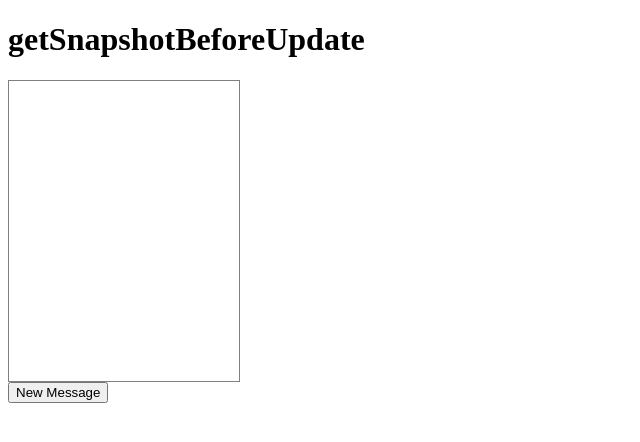
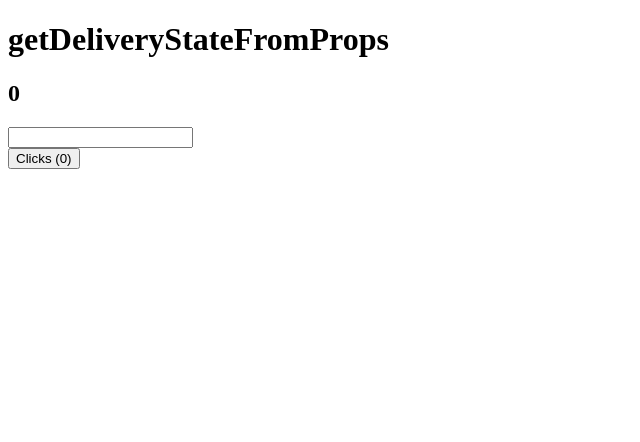
Before and after one commit to carlosmorera/CursoReact2020, a React (Create React App) app: page / in a window 1280 px wide. Shown: the top 442 px of the page, without its empty margins (0-640 px from the left). Built offline with nearby package versions, Linux system fonts and the light colour scheme.

Commit message:
Ejercicio donde  se hace uso del metodo getDeliveryStateFromProps

```diff
--- a/src/App.js
+++ b/src/App.js
@@ -1,115 +1,77 @@
 import React, {Component} from "react";
-import faker from 'faker'
 
-
-const chatSyle = {
-    width: 230,
-    height: 300,
-    border: '1px solid gray',
-    overflow: 'auto',
-    fontFamily: 'monospace'
-
-}
-const messageStyle = {
-    padding: '1em',
-    borderBottom: '1px solid #DDD'
-}
-const avatarStyle = {
-    width: 50,
-    height: 50,
-    borderRadius: '50%'
-}
-
-class Chat extends Component {
-    box = React.createRef()
-
-    getSnapshotBeforeUpdate(prevProps, prevState) {
-         const box = this.box.current
-
-        if (box.scrollTop + box.offsetHeight >= box.scrollHeight) {
-
-           return true
-
-        }
-
-        return false
+class Contador extends Component {
+    state = {
+        num: this.props.num
     }
 
-    componentDidUpdate(prevProps, prevState, snapshot) {
-        const box = this.box.current
+    //componentWillReceiveProps(
+    static getDerivedStateFromProps(nextProps, prevState) {
+        /* return {
+             num: 800
+         }*/
+        /*if (prevState.num !== nextProps.num)
+                     return {
+                         num: nextProps.num
+                     }*/
 
-        if (snapshot) {
+        if (prevState.num < nextProps.num)
+            return {
+                num: nextProps.num
+            }
+    }
 
-            box.scrollTop = box.scrollHeight
-
-        }
-
+    add = () => {
+        this.setState(state => ({
+            num: state.num + 1
+        }))
     }
 
     render() {
+        const {num} = this.state
         return (
-            <div
-                style={chatSyle}
-                ref={this.box}
-            >
-                {
-                    this.props.list.map(element => (
-                        <div
-                            key={element.id}
-                            style={messageStyle}
-                        >
-                            <p>
-                                {element.message}
-                            </p>
-                            <div>
-                                {element.name}
-                            </div>
-                            <img
-                                src={element.avatar}
-                                alt='Avatar'
-                                style={avatarStyle}
-                            />
-
-                        </div>
-                    ))
-                }
+            <div>
+                <button
+                    onClick={this.add}
+                >
+                    Clicks ({num})
+                </button>
             </div>
         )
     }
+
 }
 
 class App extends Component {
 
     state = {
-        list: []
+        num: 0
     }
 
-    addMessage = () => {
-        //se crea el mensaje falso
-        const message = {
-            id: faker.random.uuid(),
-            name: faker.name.findName(),
-            avatar: faker.image.avatar(),
-            message: faker.hacker.phrase()
+    handleChange = (e) => {
+        let numero = parseInt(e.target.value)
+        if (isNaN(numero)) {
+            numero = 0
         }
-        console.log(message)
-        this.setState(state => ({
-            list: [...state.list, message]
-        }))
+
+        this.setState({
+            num: numero
+        })
     }
 
     render() {
+        const {num} = this.state
         return (
             <div>
-                <h1>getSnapshotBeforeUpdate</h1>
-                <Chat
-                    list={this.state.list}
+                <h1>getDeliveryStateFromProps</h1>
+                <h2>{num}</h2>
+                <input
+                    type="text"
+                    onChange={this.handleChange}
                 />
-                <button
-                    onClick={this.addMessage}
-                >
-                    New Message
-                </button>
+                <Contador
+                    num={num}
+                />
             </div>
         )
     }
```
Also changed, not shown: 1 other file (tests, documents, lock files or other folders).
